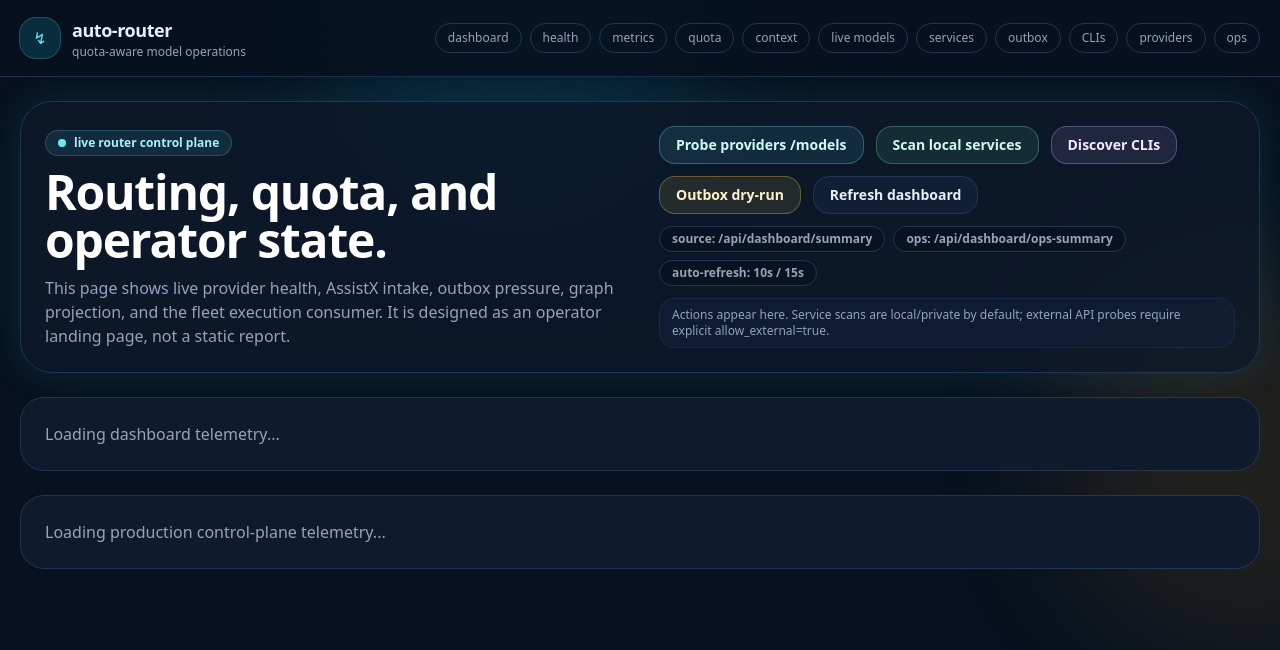
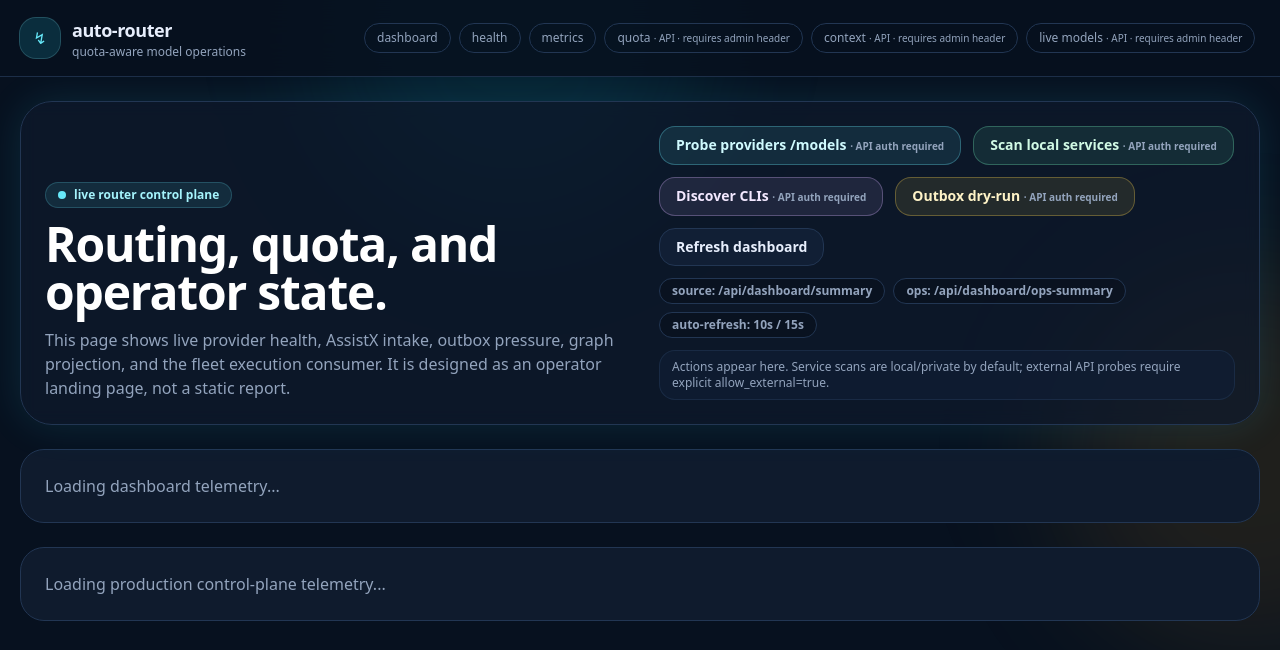
Before and after one commit to scottjoyner/auto-router, a FastAPI app: page /dashboard in a window 1280 px wide. Shown: the top 650 px of the page. Run offline with FastAPI, Linux system fonts and the light colour scheme; data that the repository does not hold is empty.

Commit message:
security(ui): prevent browser admin link misuse and hide private runtime URLs (#77)
* security(ui): label admin API paths without browser credential redirects src/auto_router/templates/base.html

* security(ui): label admin API paths without browser credential redirects src/auto_router/templates/dashboard.html

* security(ui): label admin API paths without browser credential redirects src/auto_router/templates/fragments/dashboard_summary.html

* security(ui): label admin API paths without browser credential redirects src/auto_router/templates/fragments/ops_health_gaps.html

* security(ui): remove unauthenticated browser admin actions src/auto_router/templates/fragments/ops_summary.html

* security(ui): remove unauthenticated browser admin actions src/auto_router/ui_pages.py

* test(ui): reject clickable privileged actions and private URL disclosure

```diff
--- a/src/auto_router/templates/base.html
+++ b/src/auto_router/templates/base.html
@@ -51,13 +51,13 @@
                 <a class="whitespace-nowrap rounded-full border border-router-line px-3 py-1.5 hover:border-cyan-300/60 hover:text-cyan-200" href="/dashboard">dashboard</a>
                 <a class="whitespace-nowrap rounded-full border border-router-line px-3 py-1.5 hover:border-cyan-300/60 hover:text-cyan-200" href="/health">health</a>
                 <a class="whitespace-nowrap rounded-full border border-router-line px-3 py-1.5 hover:border-cyan-300/60 hover:text-cyan-200" href="/metrics">metrics</a>
-                <a class="whitespace-nowrap rounded-full border border-router-line px-3 py-1.5 hover:border-cyan-300/60 hover:text-cyan-200" href="/admin/quota">quota</a>
-                <a class="whitespace-nowrap rounded-full border border-router-line px-3 py-1.5 hover:border-cyan-300/60 hover:text-cyan-200" href="/admin/context">context</a>
-                <a class="whitespace-nowrap rounded-full border border-router-line px-3 py-1.5 hover:border-cyan-300/60 hover:text-cyan-200" href="/admin/live-models">live models</a>
-                <a class="whitespace-nowrap rounded-full border border-router-line px-3 py-1.5 hover:border-cyan-300/60 hover:text-cyan-200" href="/admin/services">services</a>
-                <a class="whitespace-nowrap rounded-full border border-router-line px-3 py-1.5 hover:border-cyan-300/60 hover:text-cyan-200" href="/admin/outbox">outbox</a>
-                <a class="whitespace-nowrap rounded-full border border-router-line px-3 py-1.5 hover:border-cyan-300/60 hover:text-cyan-200" href="/admin/agent-clis">CLIs</a>
-                <a class="whitespace-nowrap rounded-full border border-router-line px-3 py-1.5 hover:border-cyan-300/60 hover:text-cyan-200" href="/admin/providers">providers</a>
+                <span class="whitespace-nowrap rounded-full border border-router-line px-3 py-1.5 hover:border-cyan-300/60 hover:text-cyan-200" data-admin-api-path="/admin/quota" title="Admin API only: X-Admin-Token required; do not put credentials in URLs">quota <span class="text-[10px] text-router-muted">· API · requires admin header</span></span>
+                <span class="whitespace-nowrap rounded-full border border-router-line px-3 py-1.5 hover:border-cyan-300/60 hover:text-cyan-200" data-admin-api-path="/admin/context" title="Admin API only: X-Admin-Token required; do not put credentials in URLs">context <span class="text-[10px] text-router-muted">· API · requires admin header</span></span>
+                <span class="whitespace-nowrap rounded-full border border-router-line px-3 py-1.5 hover:border-cyan-300/60 hover:text-cyan-200" data-admin-api-path="/admin/live-models" title="Admin API only: X-Admin-Token required; do not put credentials in URLs">live models <span class="text-[10px] text-router-muted">· API · requires admin header</span></span>
+                <span class="whitespace-nowrap rounded-full border border-router-line px-3 py-1.5 hover:border-cyan-300/60 hover:text-cyan-200" data-admin-api-path="/admin/services" title="Admin API only: X-Admin-Token required; do not put credentials in URLs">services <span class="text-[10px] text-router-muted">· API · requires admin header</span></span>
+                <span class="whitespace-nowrap rounded-full border border-router-line px-3 py-1.5 hover:border-cyan-300/60 hover:text-cyan-200" data-admin-api-path="/admin/outbox" title="Admin API only: X-Admin-Token required; do not put credentials in URLs">outbox <span class="text-[10px] text-router-muted">· API · requires admin header</span></span>
+                <span class="whitespace-nowrap rounded-full border border-router-line px-3 py-1.5 hover:border-cyan-300/60 hover:text-cyan-200" data-admin-api-path="/admin/agent-clis" title="Admin API only: X-Admin-Token required; do not put credentials in URLs">CLIs <span class="text-[10px] text-router-muted">· API · requires admin header</span></span>
+                <span class="whitespace-nowrap rounded-full border border-router-line px-3 py-1.5 hover:border-cyan-300/60 hover:text-cyan-200" data-admin-api-path="/admin/providers" title="Admin API only: X-Admin-Token required; do not put credentials in URLs">providers <span class="text-[10px] text-router-muted">· API · requires admin header</span></span>
                 <a class="whitespace-nowrap rounded-full border border-router-line px-3 py-1.5 hover:border-cyan-300/60 hover:text-cyan-200" href="/api/dashboard/ops-summary">ops</a>
             </div>
         </div>
--- a/src/auto_router/templates/dashboard.html
+++ b/src/auto_router/templates/dashboard.html
@@ -15,30 +15,10 @@
         </div>
         <div class="flex max-w-xl flex-col gap-3">
             <div class="flex flex-wrap gap-3">
-                <button class="rounded-2xl border border-cyan-300/30 bg-cyan-300/10 px-4 py-2 text-sm font-semibold text-cyan-100 hover:bg-cyan-300/20"
-                        hx-post="/admin/providers/probe"
-                        hx-target="#action-status"
-                        hx-swap="innerHTML">
-                    Probe providers /models
-                </button>
-                <button class="rounded-2xl border border-emerald-300/30 bg-emerald-300/10 px-4 py-2 text-sm font-semibold text-emerald-100 hover:bg-emerald-300/20"
-                        hx-post="/admin/services/scan"
-                        hx-target="#action-status"
-                        hx-swap="innerHTML">
-                    Scan local services
-                </button>
-                <button class="rounded-2xl border border-purple-300/30 bg-purple-300/10 px-4 py-2 text-sm font-semibold text-purple-100 hover:bg-purple-300/20"
-                        hx-post="/admin/agent-clis/discover"
-                        hx-target="#action-status"
-                        hx-swap="innerHTML">
-                    Discover CLIs
-                </button>
-                <button class="rounded-2xl border border-amber-300/30 bg-amber-300/10 px-4 py-2 text-sm font-semibold text-amber-100 hover:bg-amber-300/20"
-                        hx-post="/admin/outbox/dispatch?dry_run=true&limit=10"
-                        hx-target="#action-status"
-                        hx-swap="innerHTML">
-                    Outbox dry-run
-                </button>
+                <span class="rounded-2xl border border-cyan-300/30 bg-cyan-300/10 px-4 py-2 text-sm font-semibold text-cyan-100 hover:bg-cyan-300/20" data-admin-api-path="/admin/providers/probe" role="note" title="Admin API operation; requires a trusted client with X-Admin-Token. Browser actions disabled.">Probe providers /models <span class="text-[10px] text-router-muted">· API auth required</span></span>
+                <span class="rounded-2xl border border-emerald-300/30 bg-emerald-300/10 px-4 py-2 text-sm font-semibold text-emerald-100 hover:bg-emerald-300/20" data-admin-api-path="/admin/services/scan" role="note" title="Admin API operation; requires a trusted client with X-Admin-Token. Browser actions disabled.">Scan local services <span class="text-[10px] text-router-muted">· API auth required</span></span>
+                <span class="rounded-2xl border border-purple-300/30 bg-purple-300/10 px-4 py-2 text-sm font-semibold text-purple-100 hover:bg-purple-300/20" data-admin-api-path="/admin/agent-clis/discover" role="note" title="Admin API operation; requires a trusted client with X-Admin-Token. Browser actions disabled.">Discover CLIs <span class="text-[10px] text-router-muted">· API auth required</span></span>
+                <span class="rounded-2xl border border-amber-300/30 bg-amber-300/10 px-4 py-2 text-sm font-semibold text-amber-100 hover:bg-amber-300/20" data-admin-api-path="/admin/outbox/dispatch?dry_run=true&limit=10" role="note" title="Admin API operation; requires a trusted client with X-Admin-Token. Browser actions disabled.">Outbox dry-run <span class="text-[10px] text-router-muted">· API auth required</span></span>
                 <button class="rounded-2xl border border-router-line bg-router-panel2 px-4 py-2 text-sm font-semibold text-router-text hover:border-cyan-300/40"
                         hx-get="/api/dashboard/summary"
                         hx-target="#dashboard-content"
--- a/src/auto_router/templates/fragments/dashboard_summary.html
+++ b/src/auto_router/templates/fragments/dashboard_summary.html
@@ -48,22 +48,22 @@
             <div class="rounded-2xl border border-router-line bg-router-panel2 p-4">
                 <div class="text-xs font-semibold uppercase tracking-wider text-router-muted">AssistX intake</div>
                 <div class="mt-2 text-lg font-black text-white">Backlog task routing</div>
-                <div class="mt-2 text-xs text-router-muted">{{ assistx_tasks_url or 'not configured' }}</div>
+                <div class="mt-2 text-xs text-router-muted">{{ 'configured · destination hidden' if assistx_tasks_configured else 'not configured' }}</div>
                 <div class="mt-3 flex flex-wrap gap-2 text-[10px]">
-                    <a href="/admin/backlog/assistx/config" class="rounded-full border border-cyan-300/30 bg-cyan-300/10 px-2.5 py-1 text-cyan-100 hover:bg-cyan-300/20">Config</a>
-                    <a href="/admin/agent-jobs" class="rounded-full border border-white/10 bg-black/20 px-2.5 py-1 text-router-text hover:border-cyan-300/40">Jobs</a>
+                    <span class="rounded-full border border-cyan-300/30 bg-cyan-300/10 px-2.5 py-1 text-cyan-100 hover:bg-cyan-300/20" data-admin-api-path="/admin/backlog/assistx/config" title="Admin API only: X-Admin-Token required; do not put credentials in URLs">Config <span class="text-[10px] text-router-muted">· API · requires admin header</span></span>
+                    <span class="rounded-full border border-white/10 bg-black/20 px-2.5 py-1 text-router-text hover:border-cyan-300/40" data-admin-api-path="/admin/agent-jobs" title="Admin API only: X-Admin-Token required; do not put credentials in URLs">Jobs <span class="text-[10px] text-router-muted">· API · requires admin header</span></span>
                 </div>
             </div>
             <div class="rounded-2xl border border-router-line bg-router-panel2 p-4">
                 <div class="text-xs font-semibold uppercase tracking-wider text-router-muted">Event sink</div>
                 <div class="mt-2 text-lg font-black text-white">AssistX dispatch path</div>
-                <div class="mt-2 text-xs text-router-muted">{{ assistx_event_sink_url or 'not configured' }}</div>
+                <div class="mt-2 text-xs text-router-muted">{{ 'configured · destination hidden' if assistx_event_sink_configured else 'not configured' }}</div>
                 <div class="mt-2 flex flex-wrap gap-2 text-[10px]">
                     <span class="rounded-full bg-black/20 px-2.5 py-1 text-router-muted">{{ outbox_dispatch_summary.status if outbox_dispatch_summary.status is not none else 'unknown' }}</span>
                     <span class="rounded-full bg-black/20 px-2.5 py-1 text-router-muted">next {{ outbox_dispatch_summary.next_run_in_seconds if outbox_dispatch_summary.next_run_in_seconds is not none else 'n/a' }}s</span>
                 </div>
                 <div class="mt-3 flex flex-wrap gap-2 text-[10px]">
-                    <a href="/admin/outbox" class="rounded-full border border-cyan-300/30 bg-cyan-300/10 px-2.5 py-1 text-cyan-100 hover:bg-cyan-300/20">Outbox</a>
+                    <span class="rounded-full border border-cyan-300/30 bg-cyan-300/10 px-2.5 py-1 text-cyan-100 hover:bg-cyan-300/20" data-admin-api-path="/admin/outbox" title="Admin API only: X-Admin-Token required; do not put credentials in URLs">Outbox <span class="text-[10px] text-router-muted">· API · requires admin header</span></span>
                     <a href="/metrics/ops" class="rounded-full border border-white/10 bg-black/20 px-2.5 py-1 text-router-text hover:border-cyan-300/40">Ops metrics</a>
                 </div>
             </div>
@@ -82,7 +82,7 @@
                 <div class="mt-2 text-xs text-router-muted">projection{% if context_projection.error %} · {{ context_projection.error }}{% endif %}</div>
                 <div class="mt-3 flex flex-wrap gap-2 text-[10px]">
                     <a href="/dashboard" class="rounded-full border border-cyan-300/30 bg-cyan-300/10 px-2.5 py-1 text-cyan-100 hover:bg-cyan-300/20">Dashboard</a>
-                    <a href="/admin/ops/summary" class="rounded-full border border-white/10 bg-black/20 px-2.5 py-1 text-router-text hover:border-cyan-300/40">JSON summary</a>
+                    <span class="rounded-full border border-white/10 bg-black/20 px-2.5 py-1 text-router-text hover:border-cyan-300/40" data-admin-api-path="/admin/ops/summary" title="Admin API only: X-Admin-Token required; do not put credentials in URLs">JSON summary <span class="text-[10px] text-router-muted">· API · requires admin header</span></span>
                 </div>
             </div>
         </div>
@@ -102,6 +102,15 @@
                 <div class="mt-1 text-xs leading-5 text-router-muted">{{ section.description }}</div>
                 <div class="mt-3 space-y-2">
                     {% for link in section.links %}
+                    {% if link.requires_admin_header %}
+                    <div class="block rounded-xl border border-white/10 bg-black/20 px-3 py-2" role="note" data-admin-api-path="{{ link.href }}" title="Admin API only; requires X-Admin-Token in an authorized HTTP client">
+                        <div class="flex items-center justify-between gap-3">
+                            <span class="font-semibold text-white">{{ link.label }}</span>
+                            <span class="text-[10px] uppercase tracking-wide text-router-muted">{{ link.note }}</span>
+                        </div>
+                        <div class="mt-1 truncate font-mono text-[11px] text-cyan-100/80">{{ link.href }} · admin API (X-Admin-Token required)</div>
+                    </div>
+                    {% else %}
                     <a href="{{ link.href }}" class="block rounded-xl border border-white/10 bg-black/20 px-3 py-2 transition hover:border-cyan-300/50 hover:bg-cyan-300/10">
                         <div class="flex items-center justify-between gap-3">
                             <span class="font-semibold text-white">{{ link.label }}</span>
@@ -109,6 +118,7 @@
                         </div>
                         <div class="mt-1 truncate font-mono text-[11px] text-cyan-100/80">{{ link.href }}</div>
                     </a>
+                    {% endif %}
                     {% endfor %}
                 </div>
             </div>
@@ -170,8 +180,8 @@
             </div>
         </div>
         <div class="grid grid-cols-1 gap-3 md:grid-cols-2 xl:grid-cols-4 text-sm">
-            <div class="rounded-2xl border border-router-line bg-router-panel2 p-4"><div class="text-xs uppercase tracking-wider text-router-muted">Base URL</div><div class="mt-1 truncate font-mono text-cyan-100">{{ gateway.base_url or 'not set' }}</div></div>
-            <div class="rounded-2xl border border-router-line bg-router-panel2 p-4"><div class="text-xs uppercase tracking-wider text-router-muted">OpenAI URL</div><div class="mt-1 truncate font-mono text-cyan-100">{{ gateway.openai_base_url or 'not set' }}</div></div>
+            <div class="rounded-2xl border border-router-line bg-router-panel2 p-4"><div class="text-xs uppercase tracking-wider text-router-muted">Base URL</div><div class="mt-1 truncate font-mono text-cyan-100">{{ 'configured · address hidden' if gateway.base_url else 'not set' }}</div></div>
+            <div class="rounded-2xl border border-router-line bg-router-panel2 p-4"><div class="text-xs uppercase tracking-wider text-router-muted">OpenAI URL</div><div class="mt-1 truncate font-mono text-cyan-100">{{ 'configured · address hidden' if gateway.openai_base_url else 'not set' }}</div></div>
             <div class="rounded-2xl border border-router-line bg-router-panel2 p-4"><div class="text-xs uppercase tracking-wider text-router-muted">Metrics URL</div><div class="mt-1 truncate font-mono text-cyan-100">{{ gateway.metrics_url or 'not set' }}</div></div>
             <div class="rounded-2xl border border-router-line bg-router-panel2 p-4"><div class="text-xs uppercase tracking-wider text-router-muted">Detail</div><div class="mt-1 text-router-muted">{{ gateway.detail or 'not configured' }}</div></div>
         </div>
@@ -228,7 +238,7 @@
                 <span class="rounded-full bg-rose-400/15 px-3 py-1 font-bold text-rose-200">{{ service_stats.offline }} offline</span>
                 <span class="rounded-full bg-yellow-400/15 px-3 py-1 font-bold text-yellow-100">{{ service_stats.degraded }} degraded</span>
                 <span class="rounded-full bg-white/10 px-3 py-1 font-bold text-router-muted">{{ service_stats.unknown }} unknown</span>
-                <a href="/admin/services" class="rounded-full border border-router-line bg-router-panel2 px-3 py-1 font-bold text-router-text hover:border-cyan-300/40">JSON</a>
+                <span class="rounded-full border border-router-line bg-router-panel2 px-3 py-1 font-bold text-router-text hover:border-cyan-300/40" data-admin-api-path="/admin/services" title="Admin API only: X-Admin-Token required; do not put credentials in URLs">JSON <span class="text-[10px] text-router-muted">· API · requires admin header</span></span>
             </div>
         </div>
         <div class="grid grid-cols-1 gap-3 md:grid-cols-2 xl:grid-cols-4">
--- a/src/auto_router/templates/fragments/ops_health_gaps.html
+++ b/src/auto_router/templates/fragments/ops_health_gaps.html
@@ -24,7 +24,7 @@
                     <h3 class="font-black text-white">1. Live model freshness</h3>
                     <p class="text-xs text-router-muted">Provider snapshots, age, latency, and stale state</p>
                 </div>
-                <a href="/admin/live-models" class="rounded-full border border-router-line bg-black/20 px-3 py-1 text-xs font-bold text-router-text hover:border-cyan-300/40">JSON</a>
+                <span class="rounded-full border border-router-line bg-black/20 px-3 py-1 text-xs font-bold text-router-text hover:border-cyan-300/40" data-admin-api-path="/admin/live-models" title="Admin API only: X-Admin-Token required; do not put credentials in URLs">JSON <span class="text-[10px] text-router-muted">· API · requires admin header</span></span>
             </div>
             <div class="mt-3 space-y-2">
                 {% for snapshot in live_model_freshness[:6] %}
@@ -48,7 +48,7 @@
                     <h3 class="font-black text-white">2. Circuit breaker status</h3>
                     <p class="text-xs text-router-muted">Open/closed state, failures, and reopen time</p>
                 </div>
-                <a href="/admin/circuits" class="rounded-full border border-router-line bg-black/20 px-3 py-1 text-xs font-bold text-router-text hover:border-cyan-300/40">JSON</a>
+                <span class="rounded-full border border-router-line bg-black/20 px-3 py-1 text-xs font-bold text-router-text hover:border-cyan-300/40" data-admin-api-path="/admin/circuits" title="Admin API only: X-Admin-Token required; do not put credentials in URLs">JSON <span class="text-[10px] text-router-muted">· API · requires admin header</span></span>
             </div>
             <div class="mt-3 grid grid-cols-3 gap-3 text-sm">
                 <div class="rounded-2xl border border-router-line bg-black/20 p-3"><div class="text-xs uppercase tracking-wider text-router-muted">Total</div><div class="mt-1 text-2xl font-black text-white">{{ circuit_breaker_summary.total or 0 }}</div></div>
@@ -77,7 +77,7 @@
                     <h3 class="font-black text-white">3. Dead-letter triage</h3>
                     <p class="text-xs text-router-muted">Dead letters, retry pile, and last failure reasons</p>
                 </div>
-                <a href="/admin/outbox" class="rounded-full border border-router-line bg-black/20 px-3 py-1 text-xs font-bold text-router-text hover:border-cyan-300/40">JSON</a>
+                <span class="rounded-full border border-router-line bg-black/20 px-3 py-1 text-xs font-bold text-router-text hover:border-cyan-300/40" data-admin-api-path="/admin/outbox" title="Admin API only: X-Admin-Token required; do not put credentials in URLs">JSON <span class="text-[10px] text-router-muted">· API · requires admin header</span></span>
             </div>
             <div class="mt-3 grid grid-cols-2 gap-3 text-sm md:grid-cols-4">
                 <div class="rounded-2xl border border-router-line bg-black/20 p-3"><div class="text-xs uppercase tracking-wider text-router-muted">Pending</div><div class="mt-1 text-2xl font-black text-white">{{ dead_letter_summary.pending or 0 }}</div></div>
```
Also changed, not shown: src/auto_router/templates/fragments/ops_summary.html (+12 -23 lines), src/auto_router/ui_pages.py (+12 -1 lines), tests/test_admin_ui_link_safety.py (added, +145 -0 lines).
